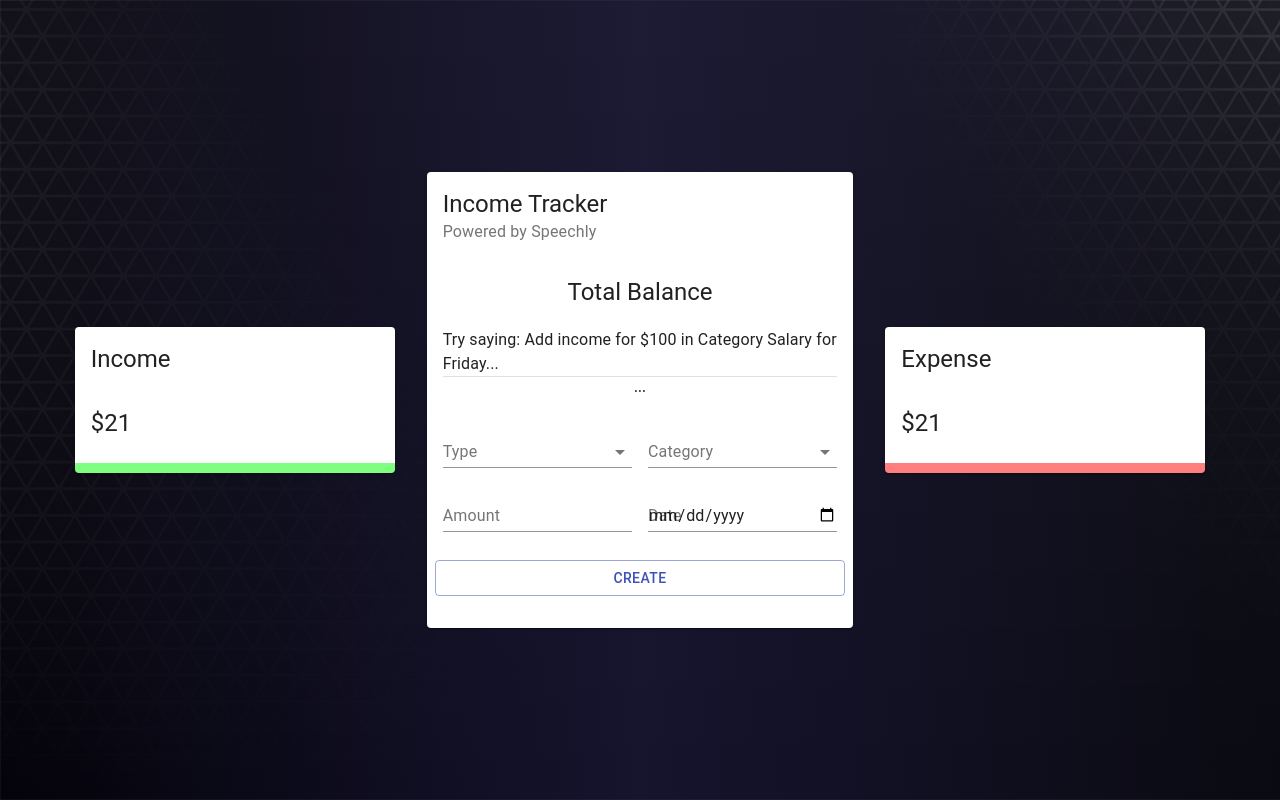
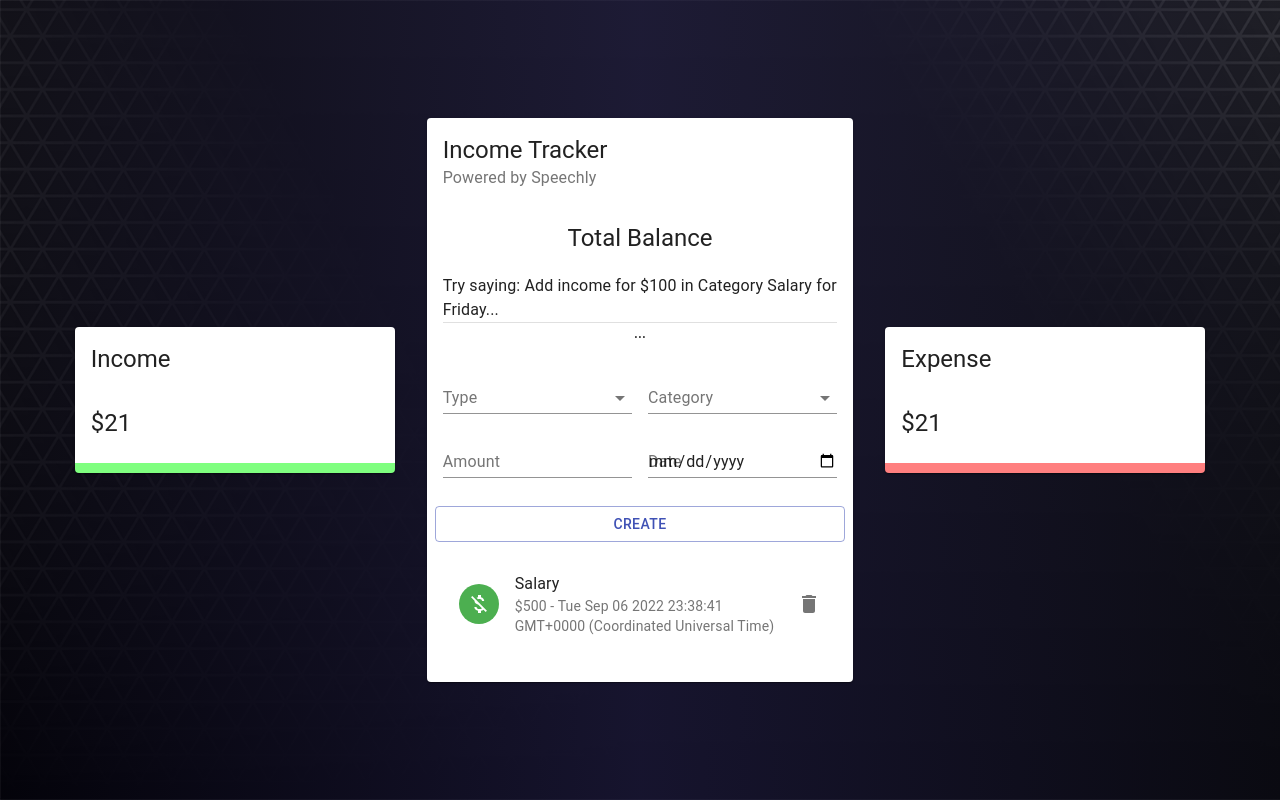
Before and after one commit to maksymsagadin/income-tracker, a React (Create React App) app: page / in a window 1280 px wide. Built offline with nearby package versions, Linux system fonts and the light colour scheme.

Commit message:
created List component and added to main

```diff
--- /dev/null
+++ b/src/components/Main/List/List.jsx
@@ -0,0 +1,34 @@
+import React from 'react'
+import { List as MUIList, ListItem, ListItemAvatar, Avatar, ListItemText, ListItemSecondaryAction, IconButton, Slide } from '@material-ui/core'
+import { Delete, MoneyOff } from '@material-ui/icons'
+
+import useStyles from './styles'
+const List = () => {
+    const classes = useStyles()
+    const transactions = [
+        { id: 1, type: 'Income', category: 'Salary', amount: 500, date: new Date(), }
+    ]
+    return (
+        <MUIList dense={false} className={classes.list}>
+            {transactions.map((transaction) => (
+                <Slide direction='down' in mountOnEnter unmountOnExit key={transaction.id}>
+                    <ListItem>
+                        <ListItemAvatar>
+                            <Avatar className={transaction.type === 'Income' ? classes.avatarIncome : classes.avatarExpense}>
+                                <MoneyOff/>
+                            </Avatar>
+                        </ListItemAvatar>
+                        <ListItemText primary={transaction.category} secondary={`$${transaction.amount} - ${transaction.date}`} />
+                        <ListItemSecondaryAction>
+                            <IconButton edge="end" aria-label="delete" onClick=''>
+                                <Delete />
+                            </IconButton>
+                        </ListItemSecondaryAction>
+                    </ListItem>
+                </Slide>
+            ))}
+        </MUIList>
+    )
+}
+
+export default List
--- /dev/null
+++ b/src/components/Main/List/styles.js
@@ -0,0 +1,17 @@
+import { makeStyles } from '@material-ui/core/styles'
+import { red, green } from '@material-ui/core/colors'
+
+export default makeStyles((theme) => ({
+  avatarIncome: {
+    color: '#fff',
+    backgroundColor: green[500],
+  },
+  avatarExpense: {
+    color: theme.palette.getContrastText(red[500]),
+    backgroundColor: red[500],
+  },
+  list: {
+    maxHeight: '150px',
+    overflow: 'auto',
+  },
+}))
--- a/src/components/Main/Main.jsx
+++ b/src/components/Main/Main.jsx
@@ -3,6 +3,8 @@
 
 import useStyles from './styles'
 import Form from './Form/Form'
+import List from './List/List'
+
 
 const Main = () => {
     const classes = useStyles()
@@ -21,7 +23,7 @@
             <CardContent className={classes.cartContent}>
                 <Grid container spacing={2}>
                     <Grid item xs={12}>
-                        {/* <List /> */}
+                        <List />
                     </Grid>
                 </Grid>
             </CardContent>
```
